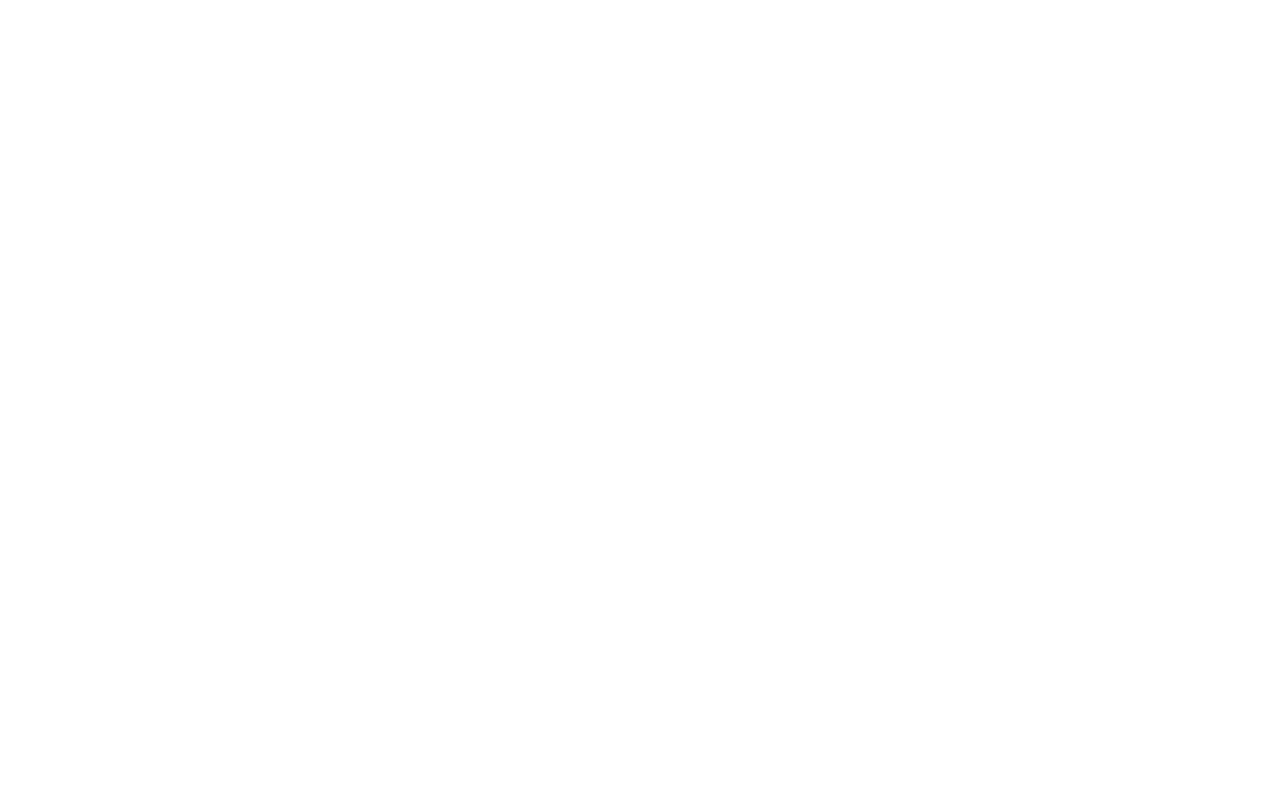
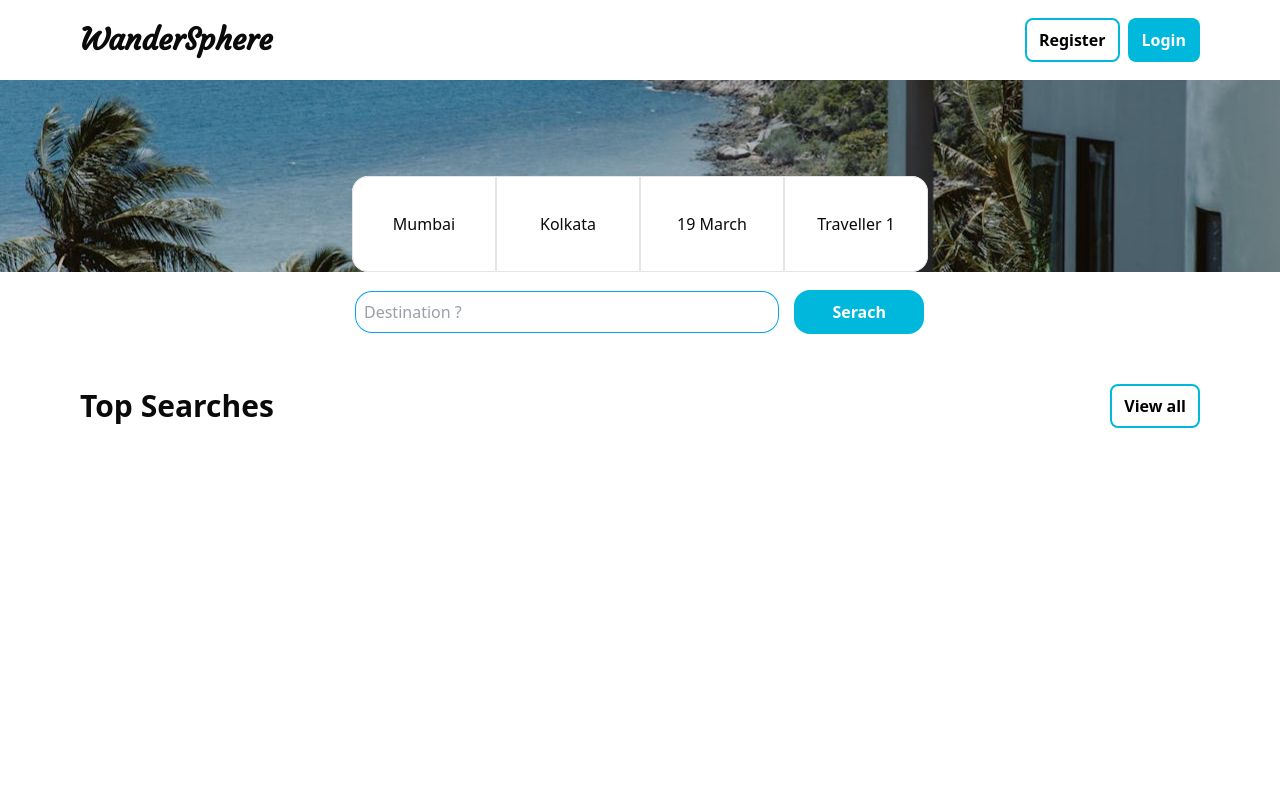
Before and after one commit to A-B-H-I-S-H-E-K-S-H-A-W/travelling-website, a React (Vite) app in the folder client/: page /search in a window 1280 px wide. Before the commit this address had no page. Shown: the top 800 px of the page. Built offline with nearby package versions, Linux system fonts and the light colour scheme.

Commit message:
Made a dummmy search section

```diff
--- a/client/src/App.jsx
+++ b/client/src/App.jsx
@@ -2,6 +2,7 @@
 import "./App.css";
 import Home from "./pages/user/Home";
 import Auth from "./pages/user/Auth";
+import Search from "./pages/user/Search";
 
 function App() {
   return (
@@ -17,6 +18,7 @@
             path="/auth/v1/register"
             element={<Auth isLoginSection={false} />}
           />
+          <Route path="/search" element={<Search />} />
         </Routes>
       </BrowserRouter>
     </>
--- /dev/null
+++ b/client/src/pages/user/Search.jsx
@@ -0,0 +1,67 @@
+import React from "react";
+import Layout from "../../Layout";
+import loginBg from "../../assets/images/search.jpg";
+import { ButtonOutline, ButtonSolid } from "../../components/common/Button";
+
+const Search = () => {
+  return (
+    <>
+      <Layout>
+        <main>
+          <div className="pt-20">
+            <div
+              className="inset-0 h-48 flex flex-col items-center w-screen"
+              style={{
+                background: `url(${loginBg})`,
+                backgroundPosition: "center",
+                backgroundSize: "cover",
+                backgroundRepeat: "no-repeat",
+              }}
+            >
+              <div className="md:w-xl w-sm pt-24">
+                <div className="w-full h-24 rounded-2xl bg-white">
+                  <div className="grid grid-cols-4 text-center">
+                    <div className="h-24 w-full border rounded-l-2xl flex items-center justify-center">
+                      Mumbai
+                    </div>
+                    <div className="h-24 w-full border flex items-center justify-center">
+                      Kolkata
+                    </div>
+                    <div className="h-24 w-full border flex items-center justify-center">
+                      19 March
+                    </div>
+                    <div className="h-24 w-full border rounded-r-2xl flex items-center justify-center">
+                      Traveller 1
+                    </div>
+                  </div>
+                </div>
+                <div className="h-12 p-1 w-full flex items-center md:space-x-4 space-x-2 bg-white mt-4 rounded-2xl">
+                  <input
+                    type="text"
+                    className="h-10 w-[80%] rounded-2xl px-2 ring ring-sky-500  text-gray-700"
+                    placeholder="Destination ?"
+                  />
+                  <ButtonSolid
+                    title={"Serach"}
+                    className={"px-9 py-2 md:py-2 rounded-2xl"}
+                  />
+                </div>
+              </div>
+            </div>
+            <div className="min-h-screen mt-28">
+              <div className="md:px-20 px-5 flex items-center justify-between">
+                <h2 className="md:text-3xl text-xl font-bold">Top Searches</h2>
+                <ButtonOutline
+                  title={"View all"}
+                  className={"md:px-3 px-2 py-1 md:py-2 rounded-md"}
+                />
+              </div>
+            </div>
+          </div>
+        </main>
+      </Layout>
+    </>
+  );
+};
+
+export default Search;
```
Also changed, not shown: client/src/assets/images/search.jpg (added).
